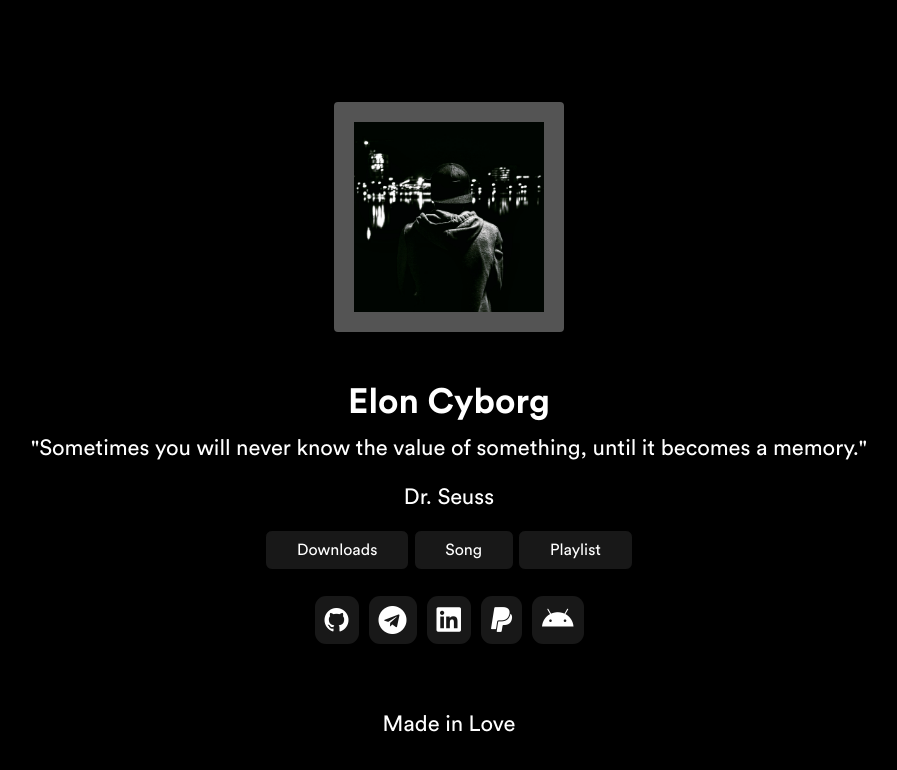
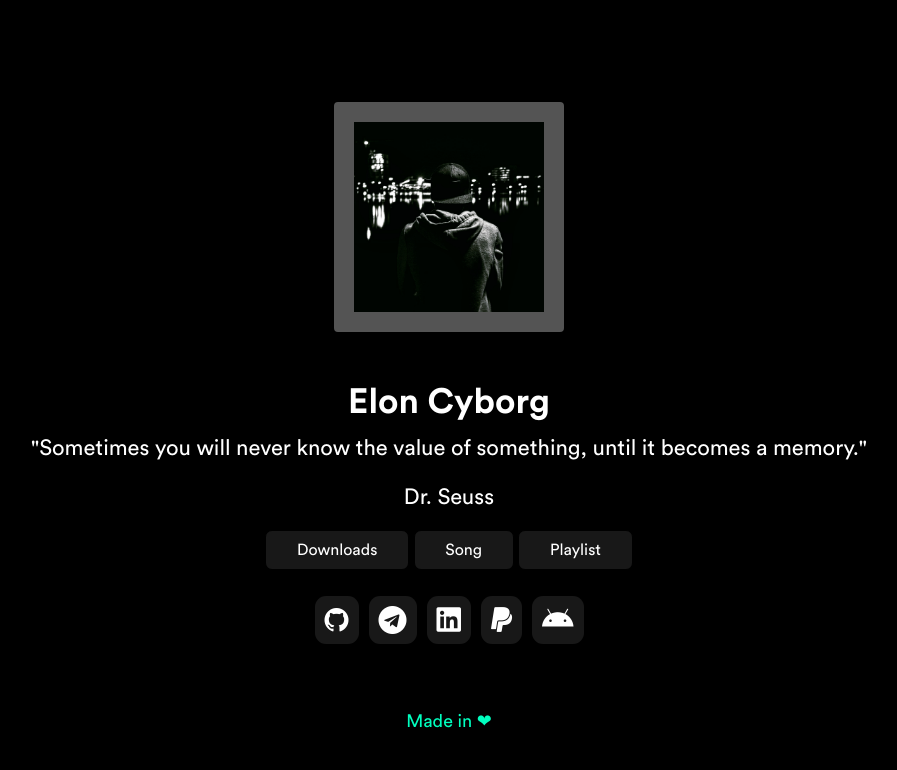
Before and after one commit to cyberelon/cyberelon.github.io, a plain HTML site: page index.html in a window 1280 px wide. Shown: the whole page, without its empty margins (191-1088 px from the left). Drawn offline with nearby package versions, Linux system fonts and the light colour scheme.

Commit message:
Update index.html

```diff
--- a/index.html
+++ b/index.html
@@ -52,7 +52,7 @@ x.style.color = "#ffffff"; }, 110);
 }
 </script>
             <div style="margin-right: 10%;margin-left: 10%;">
-                 <p class="lead text-center" id="quote" style="color: #ffffff;font-family: Conv_std-book;font-size: 22px;">Made in Love<br></p>
+                 <p class="lead text-center" id="quote" style="color: #00FFBF;font-family: Conv_std-book;font-size: 18px;">Made in ❤<br></p>
 </style>
     <script src="assets/js/jquery.min.js?h=89312d34339dcd686309fe284b3f226f"></script>
     <script src="assets/bootstrap/js/bootstrap.min.js?h=03ab36d1dde930b7d44a712f19075641"></script>
```
